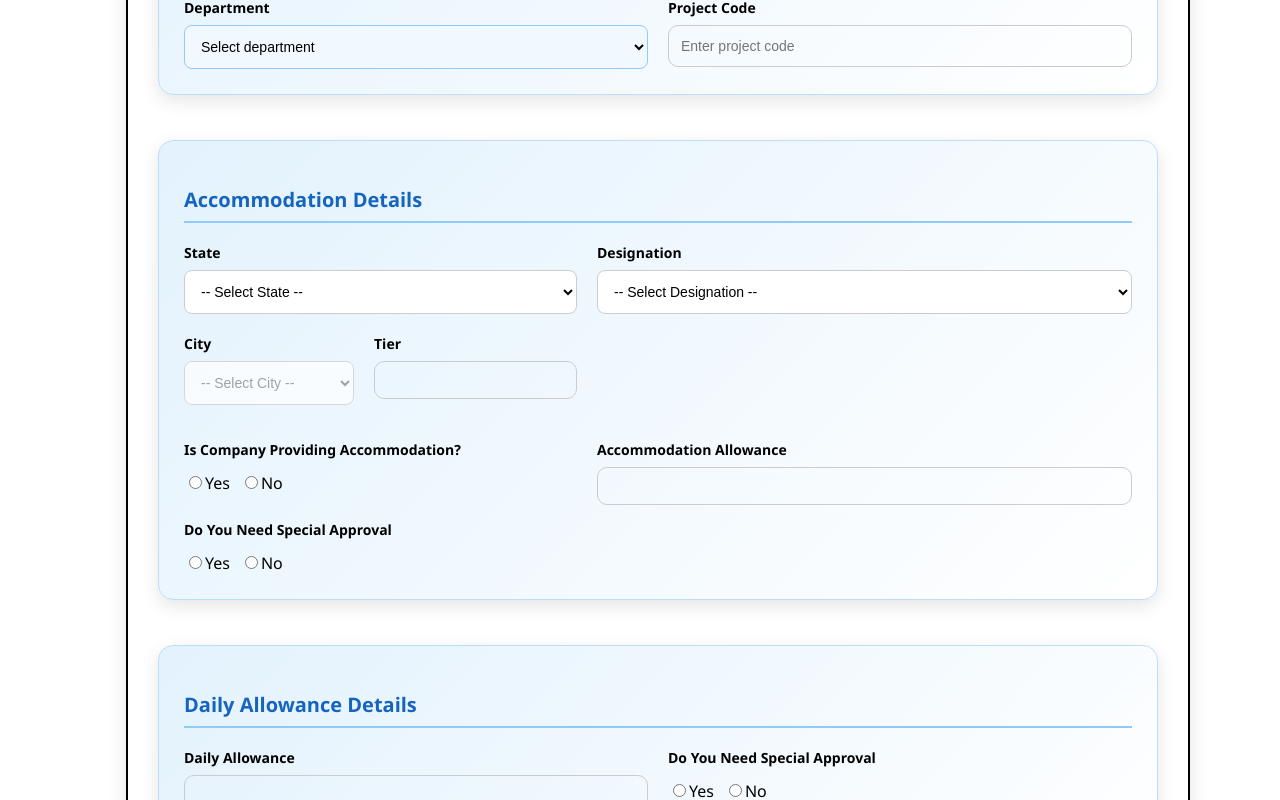
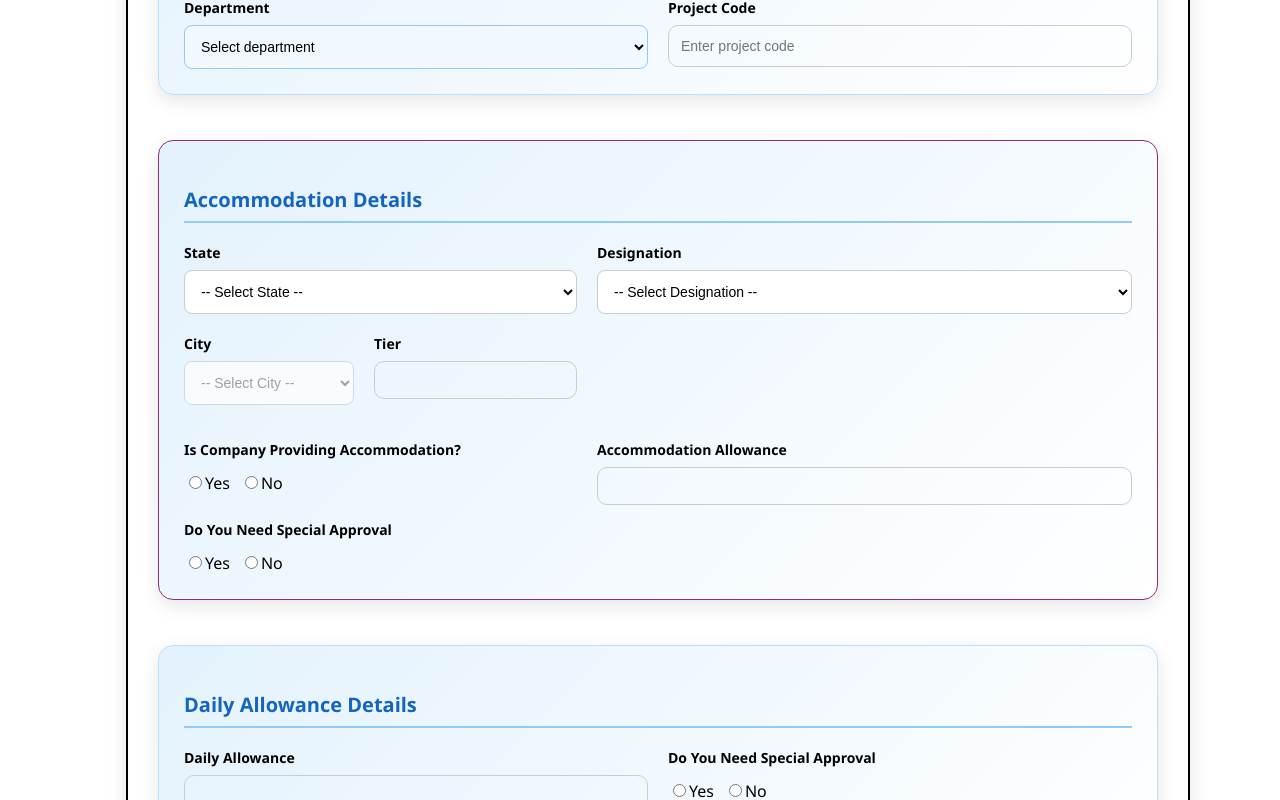
Before and after one commit to Santhoshmk30/Kccottrell, a React (Create React App) app: page /request in a window 1280 px wide. Shown: the part 553-1353 px from the top of the page. Built offline with nearby package versions, Linux system fonts and the light colour scheme.

Commit message:
Update Requestform.js

```diff
--- a/src/Components/Requestform.js
+++ b/src/Components/Requestform.js
@@ -385,7 +385,7 @@ const handleTransportChange = (index, field, value) => {
     borderRadius: "15px",
     background: "linear-gradient(135deg, #e3f2fd, #ffffff)",
     boxShadow: "0 6px 18px rgba(0,0,0,0.1)",
-    border: "1px solid #bbdefb",
+    border: "1px solid #922B72",
     fontFamily: "Segoe UI, sans-serif",
   }}
 >
```
